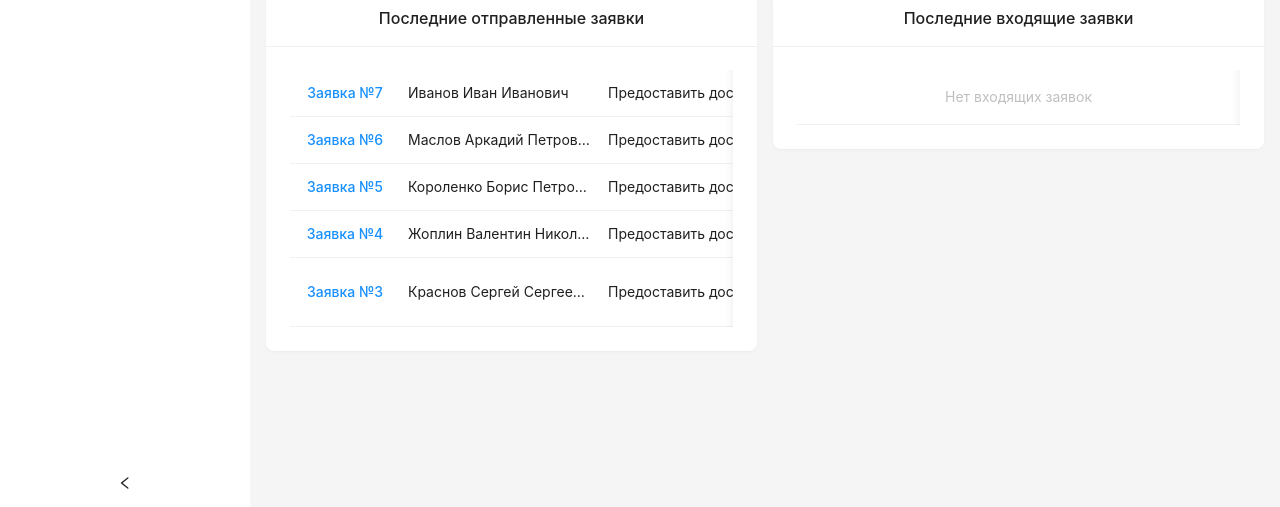
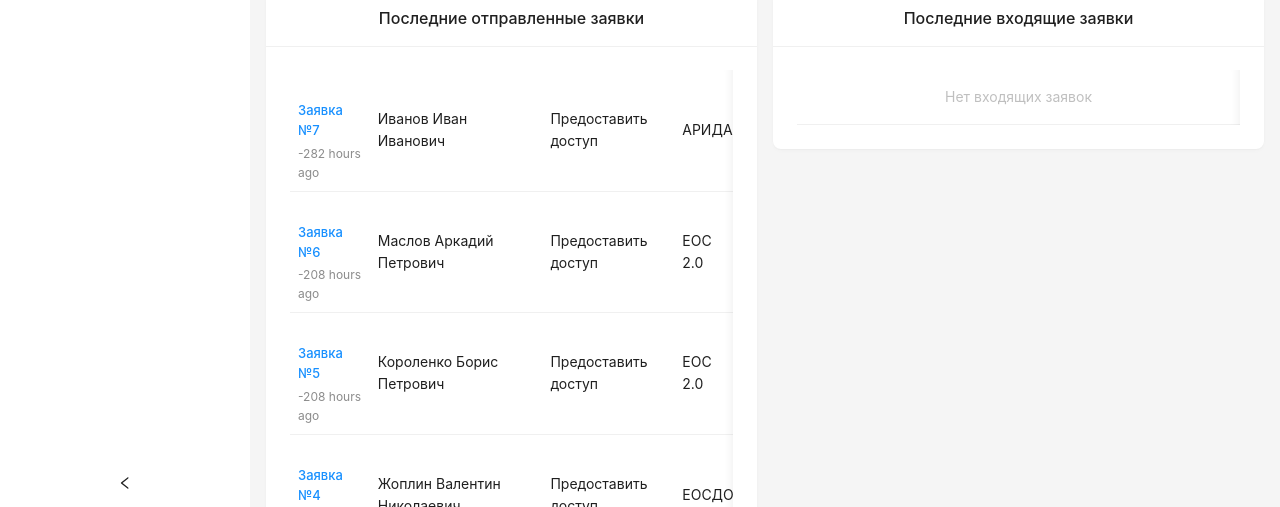
Before and after one commit to RosatomGroup/frontend_access, a Next.js app: page / in a window 1280 px wide. Shown: the part 293-800 px from the top of the page. Built offline with nearby package versions, Linux system fonts and the light colour scheme; sample sign-in values are in the browser's storage.

Commit message:
добавлена дата последних отправленных заявок на главной странице

```diff
--- a/src/components/AppLayout.tsx
+++ b/src/components/AppLayout.tsx
@@ -11,8 +11,9 @@ import {
   Button,
   Flex,
   Modal,
-  Table
+  Table,
 } from 'antd';
+import type { TableColumnsType } from 'antd';
 import FormReqOthers from './FormReqOthers';
 import FormReqRevoke from './FormReqRevoke';
 import { useRouter } from 'next/navigation';
@@ -20,6 +21,17 @@ import React, { useState } from 'react';
 import { reqOutdata } from '@/app/reqOut';
 
 const { Title } = Typography;
+
+interface RequestData {
+  id: number;
+  name: string;
+  requestSubject: string;
+  system: string;
+  role: string;
+  submissionTime: string;
+  email: string;
+  status: string;
+}
 
 export default function AppLayout() {
   const router = useRouter();
@@ -34,55 +46,81 @@ export default function AppLayout() {
     .sort((a, b) => new Date(b.submissionTime).getTime() - new Date(a.submissionTime).getTime())
     .slice(0, 5);
 
-  // // Заглушка для входящих заявок
-  // const incomingRequests = [
-  //   "Нет входящих заявок"
-  // ];
-
   // Конфигурация колонок для таблицы
-  const columns = [
+  const columns: TableColumnsType<RequestData> = [
     {
-      title: 'Заявка',
       dataIndex: 'id',
       key: 'id',
-      width: 110,
-      align: 'center' as const,
-      render: (id: number) => <span style={{
-        color: '#1890ff',
-        fontWeight: '500',
-        fontSize: '14px',
-        marginBottom: '4px'
-      }}>Заявка №{id}</span>
+      width: 83,
+      render: (id: number, record: RequestData) => (
+        <div style={{ display: 'flex', flexDirection: 'column' }}>
+          <span style={{
+            paddingTop: '22px',
+            margin: '0',
+            color: '#1890ff',
+            fontWeight: '500',
+            fontSize: '13px',
+          }}>
+            Заявка №{id}
+          </span>
+          <span style={{
+            margin: '0',
+            color: '#8c8c8c',
+            fontSize: '12px',
+            marginTop: '4px'
+          }}>
+            {formatSubmissionTime(record.submissionTime)}
+          </span>
+        </div>
+      )
     },
     {
-      title: 'ФИО',
       dataIndex: 'name',
       key: 'name',
-      width: 200,
-      ellipsis: true
+      width: 185,
+      render: (name: string) => (
+        <div style={{ padding: '0', margin: '0' }}>{name}</div>
+      )
     },
     {
-      title: 'Тема запроса',
       dataIndex: 'requestSubject',
       key: 'requestSubject',
-      width: 155,
-      ellipsis: true
+      width: 135,
+      render: (subject: string) => (
+        <div style={{ padding: '0', margin: '0' }}>{subject}</div>
+      )
     },
     {
-      title: 'Система',
       dataIndex: 'system',
       key: 'system',
-      width: 80,
-      align: 'center' as const
+      width: 70,
+      render: (system: string) => (
+        <div style={{ padding: '0', margin: '0' }}>{system}</div>
+      )
     },
     {
-      title: 'Роль',
       dataIndex: 'role',
       key: 'role',
-      width: 180,
-      ellipsis: true
+      width: 150,
+      render: (role: string) => (
+        <div style={{ padding: '0', margin: '0' }}>{role}</div>
+      )
     }
   ];
+
+  // Функция для форматирования времени
+  function formatSubmissionTime(dateString: string) {
+    const date = new Date(dateString);
+    const now = new Date();
+    const diffInHours = Math.floor((now.getTime() - date.getTime()) / (1000 * 60 * 60));
+
+    if (diffInHours < 24) {
+      return `${diffInHours} hours ago`;
+    } else {
+      const diffInDays = Math.floor(diffInHours / 24);
+      return `${diffInDays} day${diffInDays !== 1 ? 's' : ''} ago`;
+    }
+  }
 
   const showForm = (formType: 'grant' | 'revoke') => {
     setCurrentForm(formType);
@@ -175,7 +213,7 @@ export default function AppLayout() {
                 dataSource={lastRequests}
                 columns={columns}
                 pagination={false}
-                size="middle"
+                size="small"
                 rowKey="id"
                 scroll={{ x: 600}}
                 showHeader={false}
@@ -198,7 +236,7 @@ export default function AppLayout() {
                 dataSource={[]}
                 columns={columns}
                 pagination={false}
-                size="middle"
+                size="small"
                 locale={{ emptyText: "Нет входящих заявок" }}
                 scroll={{ x: 600}}
                 showHeader={false}
```
